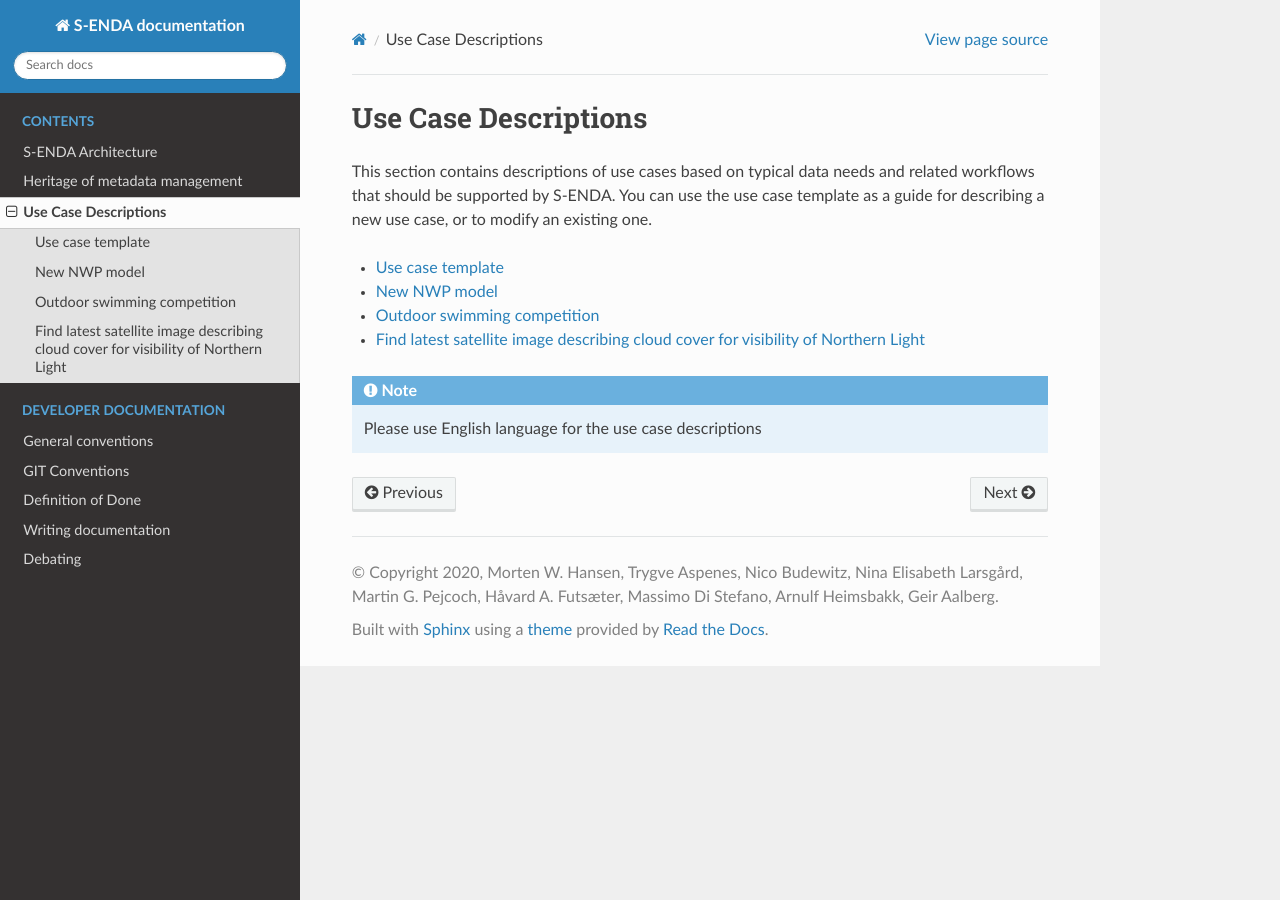
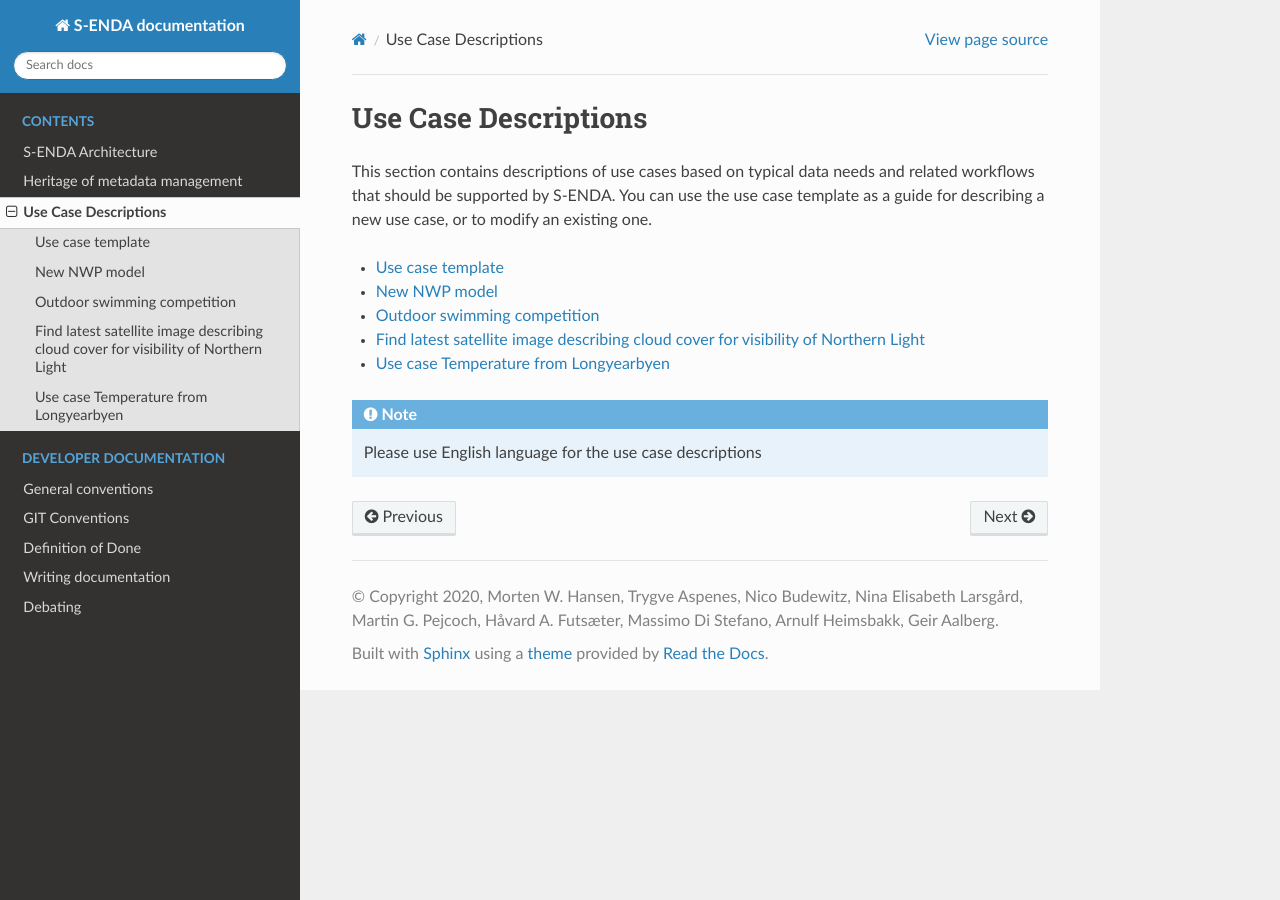
Before and after one commit to metno/S-ENDA-documentation, a Sphinx documentation site: the page built from source/use_cases.rst, in a window 1280 px wide. Built offline with Sphinx 7.4.7 and the Read the Docs theme 2.0.0, drawn with Linux system fonts in a browser that asks for light colours.

Commit message:
added longyear use case to use_cases file

```diff
--- a/source/use_cases.rst
+++ b/source/use_cases.rst
@@ -13,6 +13,7 @@ new use case, or to modify an existing one.
    new_nwp_model.rst
    use_case_swimming_comp.rst
    use_case_northern_light.rst
+   use_case_longyear_temp.rst
 
 .. note::
 
```
